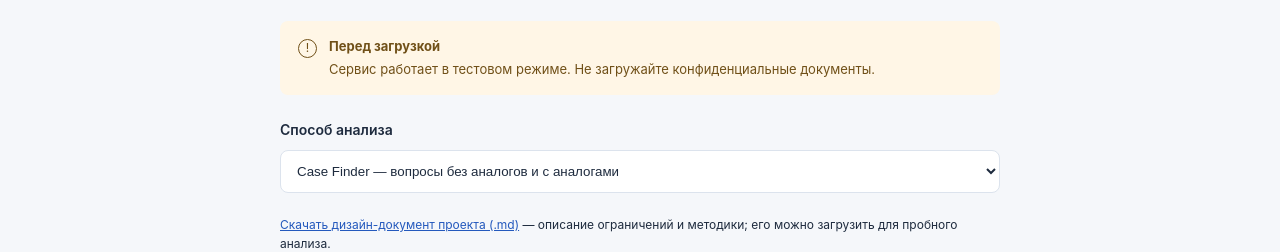
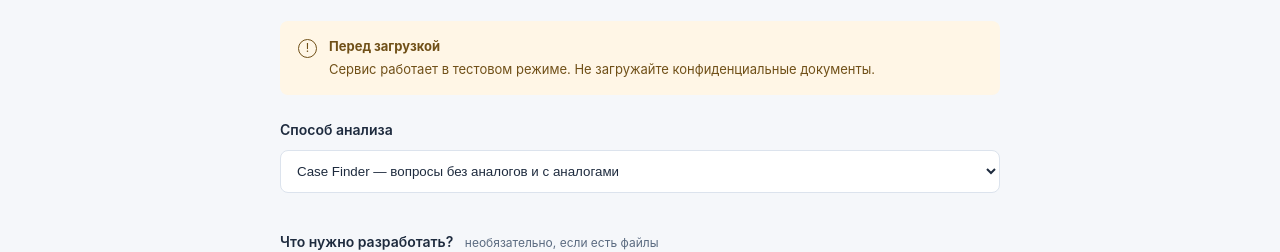
Before and after one commit to PsihAnalitik/web_interface_doc_design, a website with bundled scripts: page web/dist/index.html in a window 1280 px wide. Shown: the part 548-800 px from the top of the page. Built offline with nearby package versions, Linux system fonts and the light colour scheme.

Commit message:
fix(web): show design document only for factory mode

```diff
--- a/web/dist/app.js
+++ b/web/dist/app.js
@@ -20,6 +20,7 @@
   const locked = state.reading || state.running;
   const factory = state.engine === 'factory';
   byId('factory-scope').hidden = !factory;
+  byId('factory-design-document').hidden = !factory;
   const ready = factory ? state.files.length > 0 && state.files.every(entry => extension(entry.file.name) === 'md') : Boolean(byId('description').value.trim() || state.files.length);
   byId('engine').disabled = locked || Boolean(state.processId);
   byId('files').accept = byId('replacement').accept = factory ? '.md' : '.md,.docx,.pdf,.txt';
--- a/web/dist/index.html
+++ b/web/dist/index.html
@@ -37,7 +37,7 @@
         <label class="field-label" for="engine">Способ анализа</label>
         <select id="engine" name="engine"><option value="case-finder">Case Finder — вопросы без аналогов и с аналогами</option><option value="factory">Агентская фабрика — разделы паспорта и их связи</option></select>
         <p id="factory-scope" class="notice" hidden>Фабрика предназначена только для документов по тематике AI-агентов: LLM-ассистентов и агентских систем. Другие ИИ-домены не входят в её экспертизу. Вход — только Markdown (.md).</p>
-        <p class="small"><a href="/document_design.md" download="AI-Solution-Copilot.md">Скачать дизайн-документ проекта (.md)</a> — описание ограничений и методики; его можно загрузить для пробного анализа.</p>
+        <p id="factory-design-document" class="small" hidden><a href="/document_design.md" download="AI-Solution-Copilot.md">Скачать дизайн-документ проекта (.md)</a> — описание ограничений и методики; его можно загрузить для пробного анализа.</p>
         <label class="field-label" for="description">Что нужно разработать? <span>необязательно, если есть файлы</span></label>
         <textarea id="description" name="description" rows="5" placeholder="Опишите задачу или вставьте текст технического задания…"></textarea>
         <div class="dropzone" id="dropzone">
```
